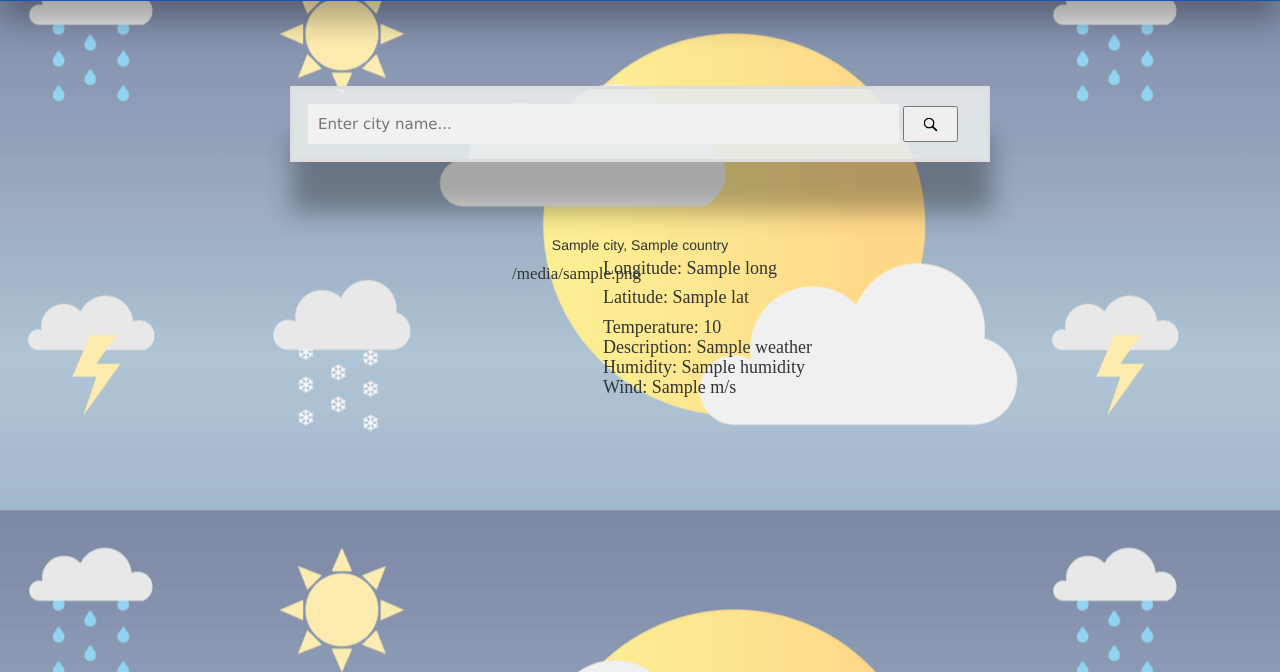
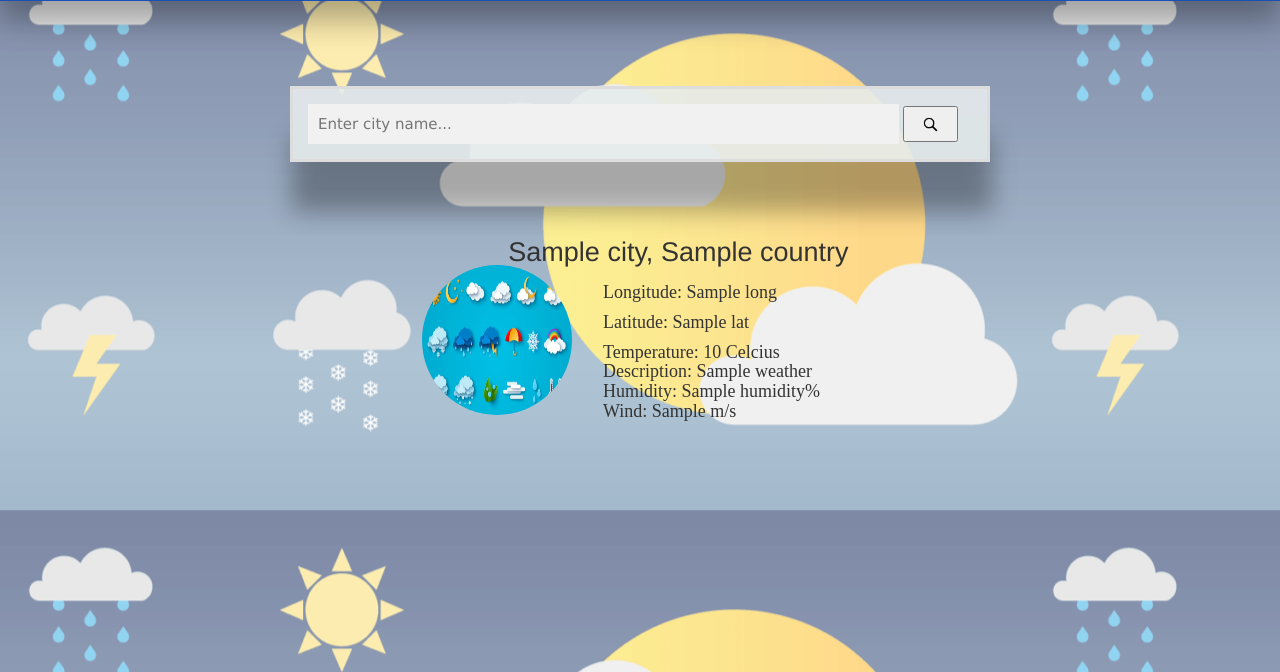
Before and after one commit to MoriKeli/weather_app_django, a Django app: template mainapp/templates/index.html in a window 1280 px wide. Shown: the part 68-740 px from the top of the page. Run offline with Django 4.2, Linux system fonts and the light colour scheme; the template is opened without the code that fills it: most values are stand-ins (such as "Sample title", 1, 10 or a date in 2020); some libraries are stand-ins or nearby versions.

Commit message:
Added some few updates

```diff
--- a/Weather_project/settings.py
+++ b/Weather_project/settings.py
@@ -122,6 +122,7 @@ STATICFILES_DIRS = [
     os.path.join(BASE_DIR/'Weather_project/static/css'),
     os.path.join(BASE_DIR/'Weather_project/static/images'),
     os.path.join(BASE_DIR/'Weather_project/static/js'),
+    os.path.join(BASE_DIR/'Weather_project/static/images/icons'),
     os.path.join(BASE_DIR/'Weather_project/static/bootstrap/css'),
     os.path.join(BASE_DIR/'Weather_project/static/bootstrap/js'),
 
--- a/Weather_project/static/css/styles.css
+++ b/Weather_project/static/css/styles.css
@@ -75,15 +75,19 @@ form button img {
 
 .image-card h5 {
     text-align: center;
-    /* margin-left: 2%; */
+    margin-left: 6%;
+    /* margin-bottom: 2%; */
+    font-size: 27px;
 }
 .description {
     font: 17px 'Times New Roman', Times, serif;
 }
-.image-card .img {
-    height: 40px;
-    width: 40px;
-    margin-left: 40%;
+.image-card img {
+    height: 150px;
+    width: 150px;
+    margin-top: -1%;
+    margin-left: 33%;
+    border-radius: 60%;
 }
 .description > .weather-info {
     margin-top: -5%;
@@ -95,7 +99,7 @@ form button img {
 .description h4 {
     text-align: left;
     margin-left: 44%;
-    margin-top: -0.1%;
+    margin-top: -7.3%;
     padding: 10px;
 }
 p {
--- a/mainapp/templates/index.html
+++ b/mainapp/templates/index.html
@@ -23,23 +23,24 @@
         </form>
     </div>
     <div class="image-card-container">
+       {% if city %}
         <div class="image-card">
             <h5>{{city}}, {{country}}</h5>
             <div class="description">
-                <div class="img">
-                    {{icon}}
-                </div>
+                <img src="{% static 'weather-icons.jpg' %}" alt="">
+
                 <div class="weather-info">
                     <h4>
                         <p>Longitude: {{long}}</p><p>Latitude: {{lat}}</p>
-                        Temperature: {{temperature}}<br>
+                        Temperature: {{temperature}} Celcius<br>
                         Description: {{weather}}<br>
-                        Humidity: {{humidity}}<br>
+                        Humidity: {{humidity}}&percnt;<br>
                         Wind: {{wind_speed}} m/s<br>
                     </h4>
                 </div>
             </div>
         </div>
+        {% endif %}
     </div>
     <script src="{% static 'slides.js' %}"></script>
     {% endblock %}
--- a/mainapp/views.py
+++ b/mainapp/views.py
@@ -11,7 +11,7 @@ def get_city(request):
 
         city = request.POST['city_name']
 
-        request_url = f'{BASE_URL}?appid={API_KEY}&q={city}'
+        request_url = f'{BASE_URL}?appid={API_KEY}&q={city}&units=metric'
         response = requests.get(request_url)
 
         if response.status_code == 200:
```
Also changed, not shown: Weather_project/static/images/weather-icons.jpg (added).
